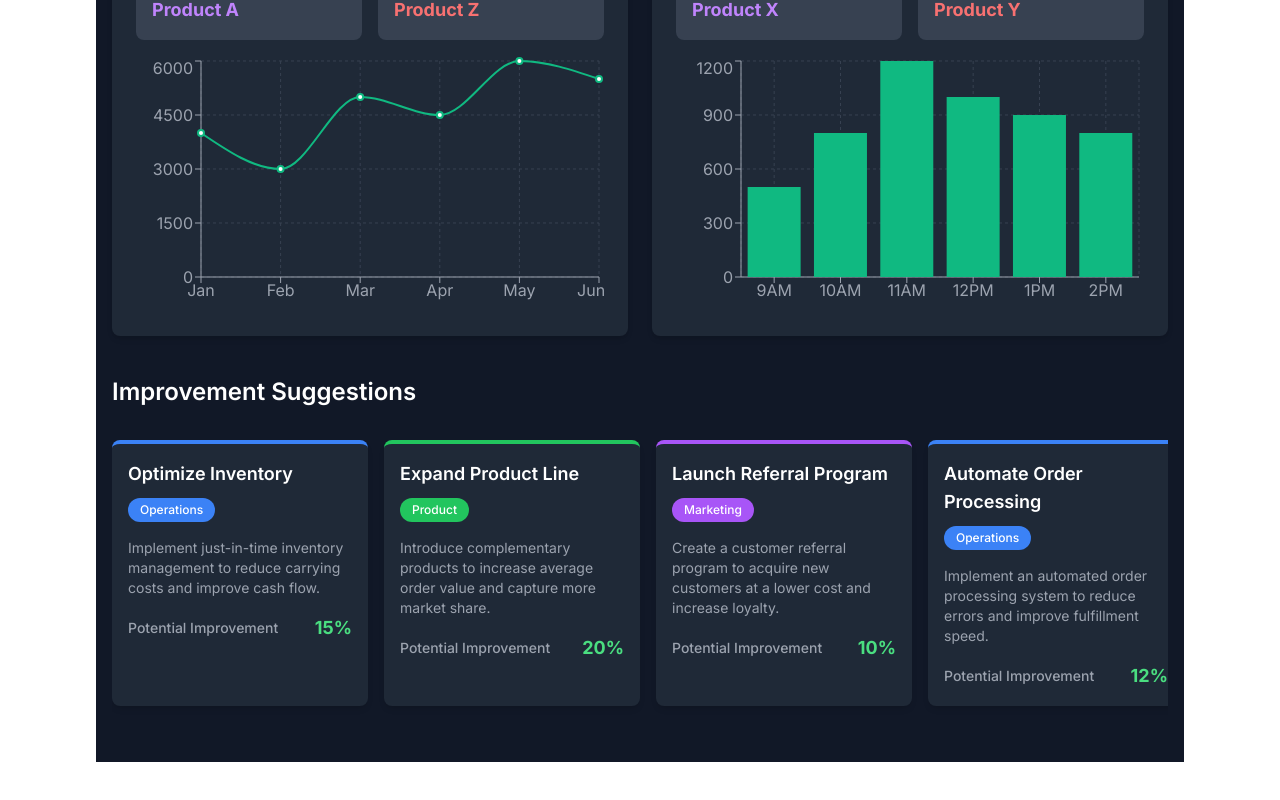
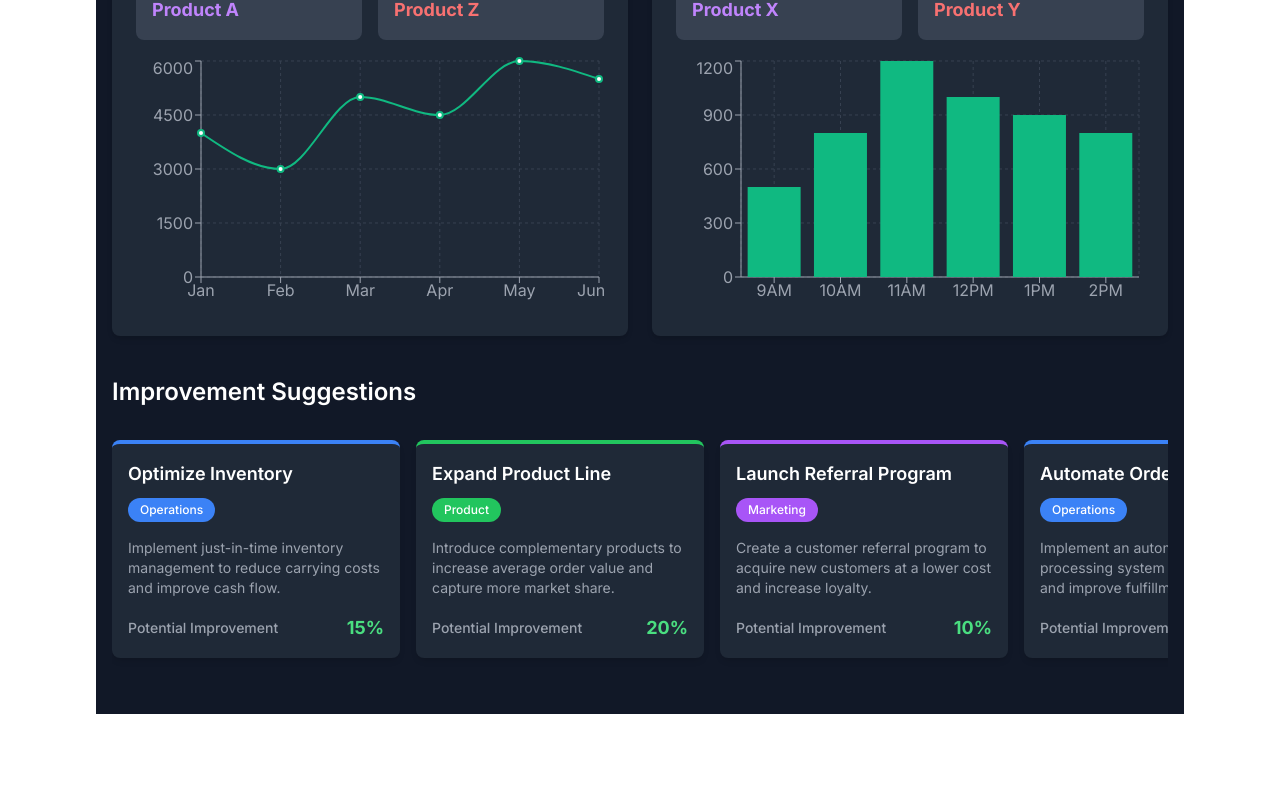
Before and after one commit to fandikaikhsan/possense, a Next.js app: page / in a window 1280 px wide. Shown: the part 700-1500 px from the top of the page. Built offline with nearby package versions, Linux system fonts and the light colour scheme.

Commit message:
chore: reorganized the div to handle spacing suggestion card

```diff
--- a/src/cards/SuggestionCard.tsx
+++ b/src/cards/SuggestionCard.tsx
@@ -21,18 +21,24 @@ const SuggestionCard = ({
 
   return (
     <div
-      className={`flex-shrink-0 w-64 bg-gray-800 shadow-md rounded-lg p-4 mr-4 border-t-4 ${
+      className={`flex flex-col flex-shrink-0 w-72 bg-gray-800 shadow-md rounded-lg p-4 mr-4 justify-between border-t-4 ${
         colorMap[category] || "border-gray-500"
       }`}
     >
+      <div>
         <h3 className="text-lg font-semibold mb-2 text-white">{title}</h3>
         <CategoryBadge category={category} />
+      </div>
+      <div>
         <p className="text-sm text-gray-400 my-4">{description}</p>
         <div className="flex items-center justify-between">
           <span className="text-sm font-medium text-gray-400">
             Potential Improvement
           </span>
-        <span className="text-lg font-bold text-green-400">{percentage}%</span>
+          <span className="text-lg font-bold text-green-400">
+            {percentage}%
+          </span>
+        </div>
       </div>
     </div>
   )
```
Lines whose indentation alone changed are shown as unchanged.
